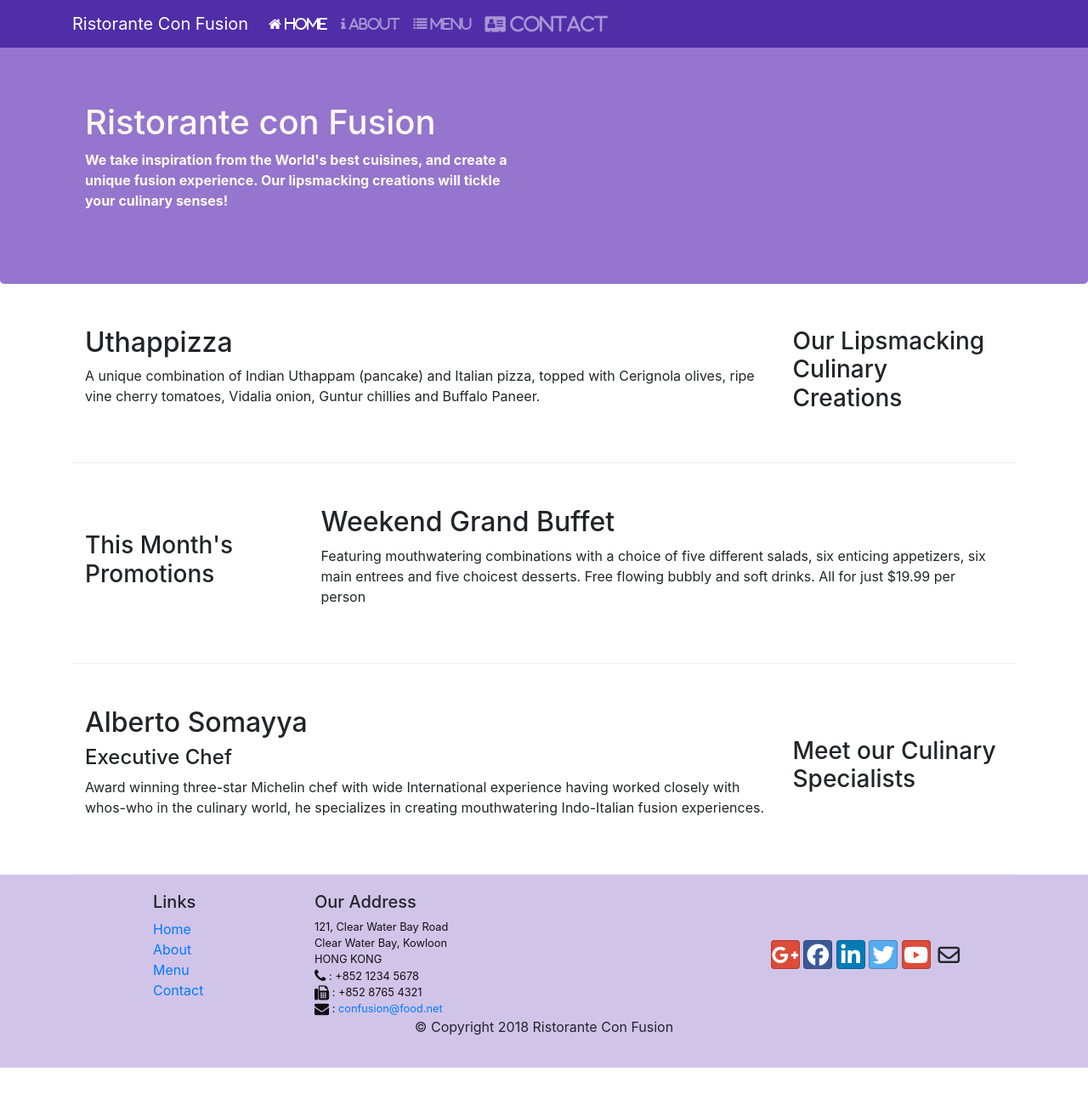
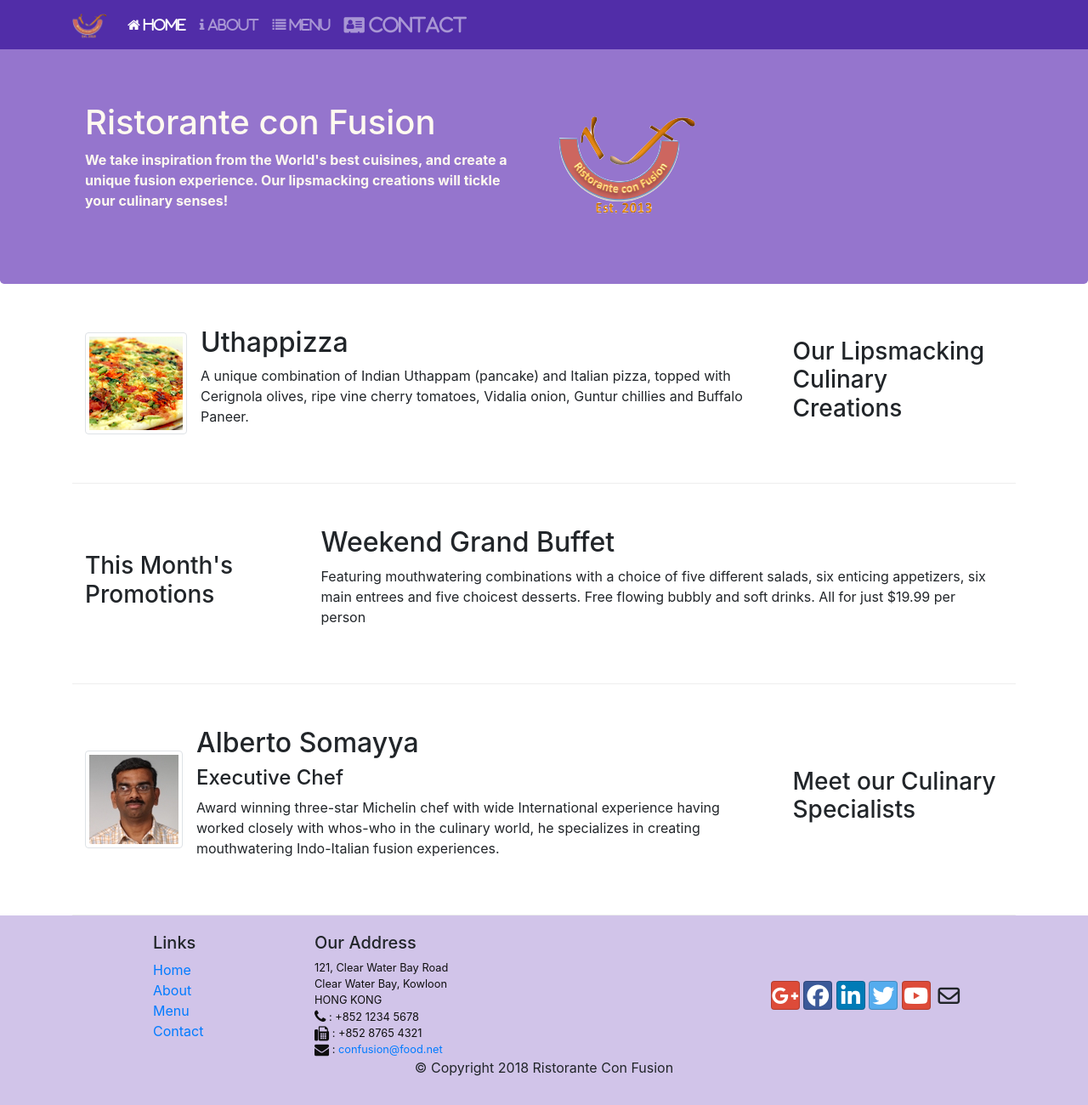
Before and after one commit to jalcajiaox/git-test, a website: page Bootstrap4/conFusion/index.html in a window 1280 px wide. Shown: the whole page at 85% size. Before the commit the page ends 1256 px from the top, so only its background shows below. Drawn offline with Linux system fonts and the light colour scheme.

Commit message:
media images profile media body media other classes

```diff
--- a/Bootstrap4/conFusion/index.html
+++ b/Bootstrap4/conFusion/index.html
@@ -22,7 +22,7 @@
             <button class="navbar-toggler" type="button" data-toggle="collapse" data-target="#Navbar">
                 <span class="navbar-toggler-icon"></span>
             </button>
-            <a href="#" class="navbar-brand">Ristorante Con Fusion</a>
+            <a href="#" class="navbar-brand"><img src="img/logo.png" alt="logo" height="30" width="41"></a>
             <div class="collapse navbar-collapse" id="Navbar">
                 <ul class="navbar-nav mr-auto">
                     <li class="nav-item active"><a href="#" class="nav-link"><span class="fa fa-home"> Home</span></a></li>
@@ -40,7 +40,8 @@
                     <h1>Ristorante con Fusion</h1>
                     <p>We take inspiration from the World's best cuisines, and create a unique fusion experience. Our lipsmacking creations will tickle your culinary senses!</p>
                 </div>
-                <div class="col-12  col-sm">
+                <div class="col-12  col-sm align-self-center">
+                    <img src="img/logo.png" alt="logo" class="img-fluid">
                 </div>
             </div>
         </div>
@@ -52,8 +53,13 @@
                 <h3>Our Lipsmacking Culinary Creations</h3>
             </div>
             <div class="col col-sm order-sm-first col-md">
-                <h2>Uthappizza</h2>
-                <p>A unique combination of Indian Uthappam (pancake) and Italian pizza, topped with Cerignola olives, ripe vine cherry tomatoes, Vidalia onion, Guntur chillies and Buffalo Paneer.</p>
+                <div class="media">
+                    <img src="img/uthappizza.png" alt="pizza" class="d-flex mr-3 img-thumbnail align-self-center">
+
+                <div class="media-body">
+                    <h2 class="mt-0">Uthappizza</h2>
+                <p class="d-none d-sm-block">A unique combination of Indian Uthappam (pancake) and Italian pizza, topped with Cerignola olives, ripe vine cherry tomatoes, Vidalia onion, Guntur chillies and Buffalo Paneer.</p></div>
+              </div>
             </div>
         </div>
 
@@ -73,9 +79,13 @@
                 <h3>Meet our Culinary Specialists</h3>
             </div>
             <div class="col col-sm col-md order-sm-first">
-                <h2>Alberto Somayya</h2>
+                <div class="media">
+                    <img src="img/alberto.png" alt="profile" class="d-flex mr-3 align-self-center img-thumbnail">
+
+                <div class="media-body"><h2 class="mt-0">Alberto Somayya</h2>
                 <h4>Executive Chef</h4>
-                <p>Award winning three-star Michelin chef with wide International experience having worked closely with whos-who in the culinary world, he specializes in creating mouthwatering Indo-Italian fusion experiences. </p>
+                <p>Award winning three-star Michelin chef with wide International experience having worked closely with whos-who in the culinary world, he specializes in creating mouthwatering Indo-Italian fusion experiences. </p></div>
+                 </div>
             </div>
         </div>
     </div>
```
Also changed, not shown: Bootstrap4/conFusion/aboutus.html (+4 -3 lines), Bootstrap4/conFusion/contactus.html (+3 -2 lines), Bootstrap4/conFusion/img/alberto.png (added), Bootstrap4/conFusion/img/buffet.png (added), Bootstrap4/conFusion/img/logo.png (added), Bootstrap4/conFusion/img/uthappizza.png (added), 3 other files.
